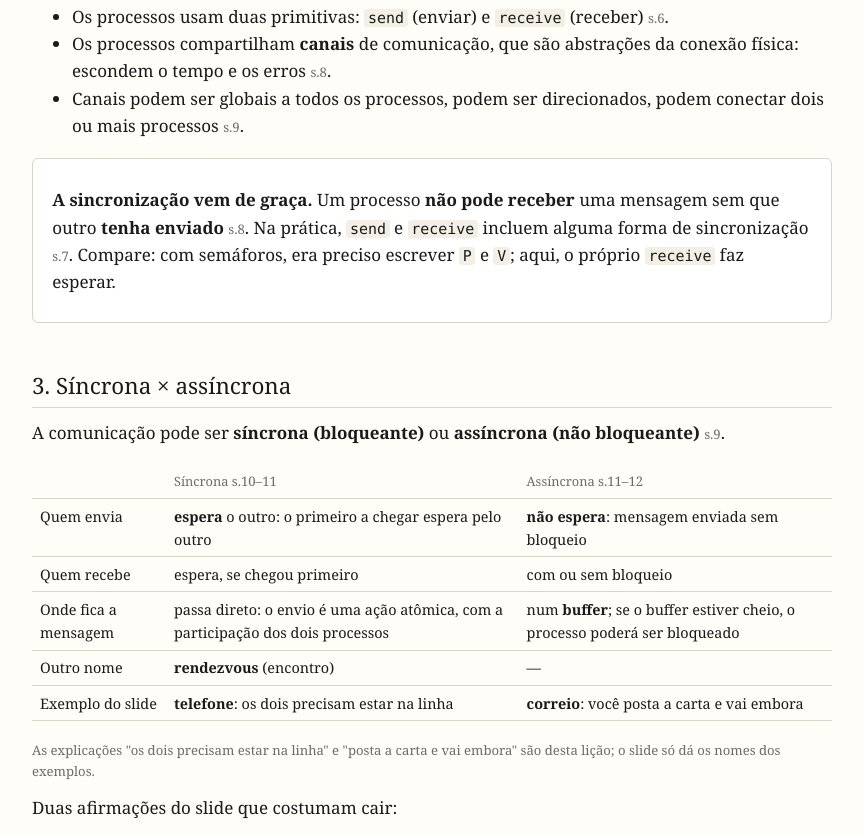
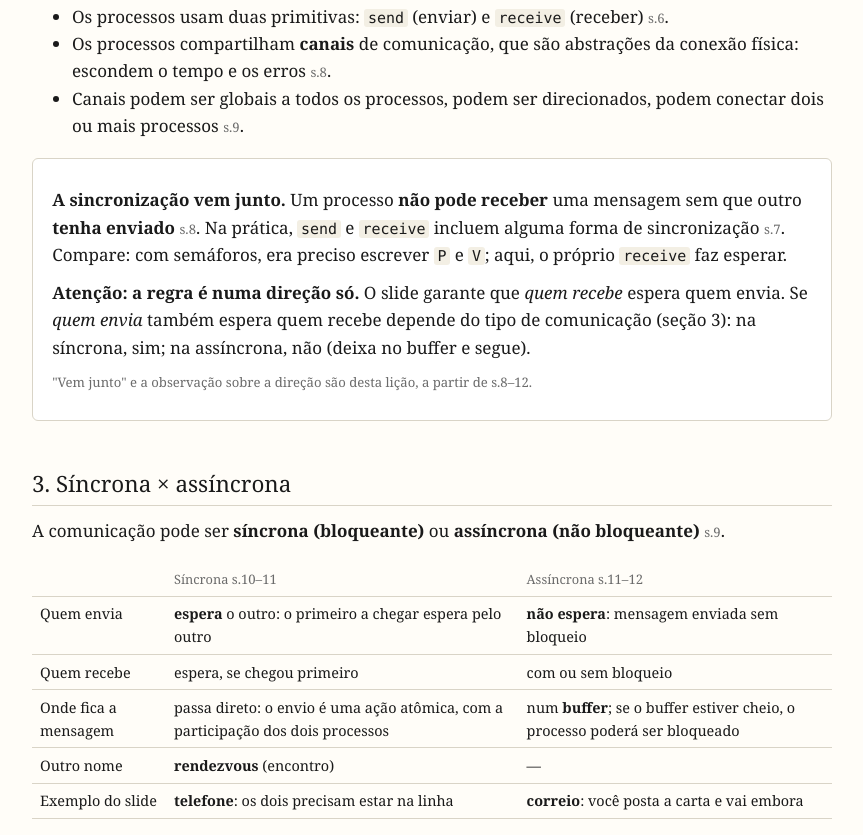
Before and after one commit to ftrajano/cin0145-programacao-concorrente, a plain HTML site: page lessons/0006-troca-de-mensagens.html in a window 1280 px wide. Shown: the part 1243-2078 px from the top of the page, without its empty margins (208-1071 px from the left). Drawn offline with Linux system fonts and the light colour scheme.

Commit message:
Lição 6: sincronização do receive vale numa direção só; marca frase da lição
Co-Authored-By: Claude Opus 5.5 <noreply@anthropic.com>
Claude-Session: https://claude.ai/code/session_01K2SuFUeqUd3t3s3DGagdeD

```diff
--- a/lessons/0006-troca-de-mensagens.html
+++ b/lessons/0006-troca-de-mensagens.html
@@ -101,7 +101,9 @@
 <li>Os processos compartilham <strong>canais</strong> de comunicação, que são abstrações da conexão física: escondem o tempo e os erros <span class="src">s.8</span>.</li>
 <li>Canais podem ser globais a todos os processos, podem ser direcionados, podem conectar dois ou mais processos <span class="src">s.9</span>.</li>
 </ul>
-<div class="box"><p><strong>A sincronização vem de graça.</strong> Um processo <strong>não pode receber</strong> uma mensagem sem que outro <strong>tenha enviado</strong> <span class="src">s.8</span>. Na prática, <code>send</code> e <code>receive</code> incluem alguma forma de sincronização <span class="src">s.7</span>. Compare: com semáforos, era preciso escrever <code>P</code> e <code>V</code>; aqui, o próprio <code>receive</code> faz esperar.</p></div>
+<div class="box"><p><strong>A sincronização vem junto.</strong> Um processo <strong>não pode receber</strong> uma mensagem sem que outro <strong>tenha enviado</strong> <span class="src">s.8</span>. Na prática, <code>send</code> e <code>receive</code> incluem alguma forma de sincronização <span class="src">s.7</span>. Compare: com semáforos, era preciso escrever <code>P</code> e <code>V</code>; aqui, o próprio <code>receive</code> faz esperar.</p>
+<p><strong>Atenção: a regra é numa direção só.</strong> O slide garante que <em>quem recebe</em> espera quem envia. Se <em>quem envia</em> também espera quem recebe depende do tipo de comunicação (seção 3): na síncrona, sim; na assíncrona, não (deixa no buffer e segue).</p>
+<p class="src">"Vem junto" e a observação sobre a direção são desta lição, a partir de s.8–12.</p></div>
 
 <h2>3. Síncrona × assíncrona</h2>
 <p>A comunicação pode ser <strong>síncrona (bloqueante)</strong> ou <strong>assíncrona (não bloqueante)</strong> <span class="src">s.9</span>.</p>
```
